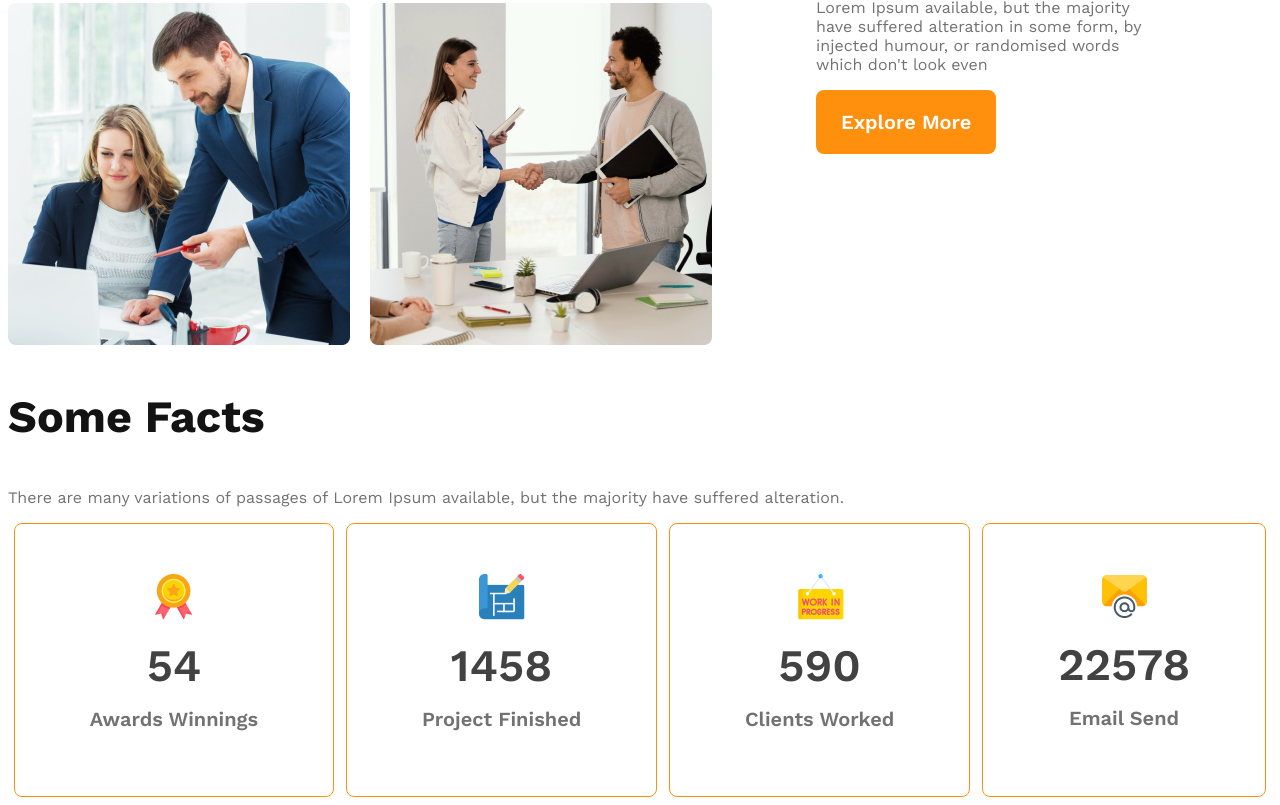
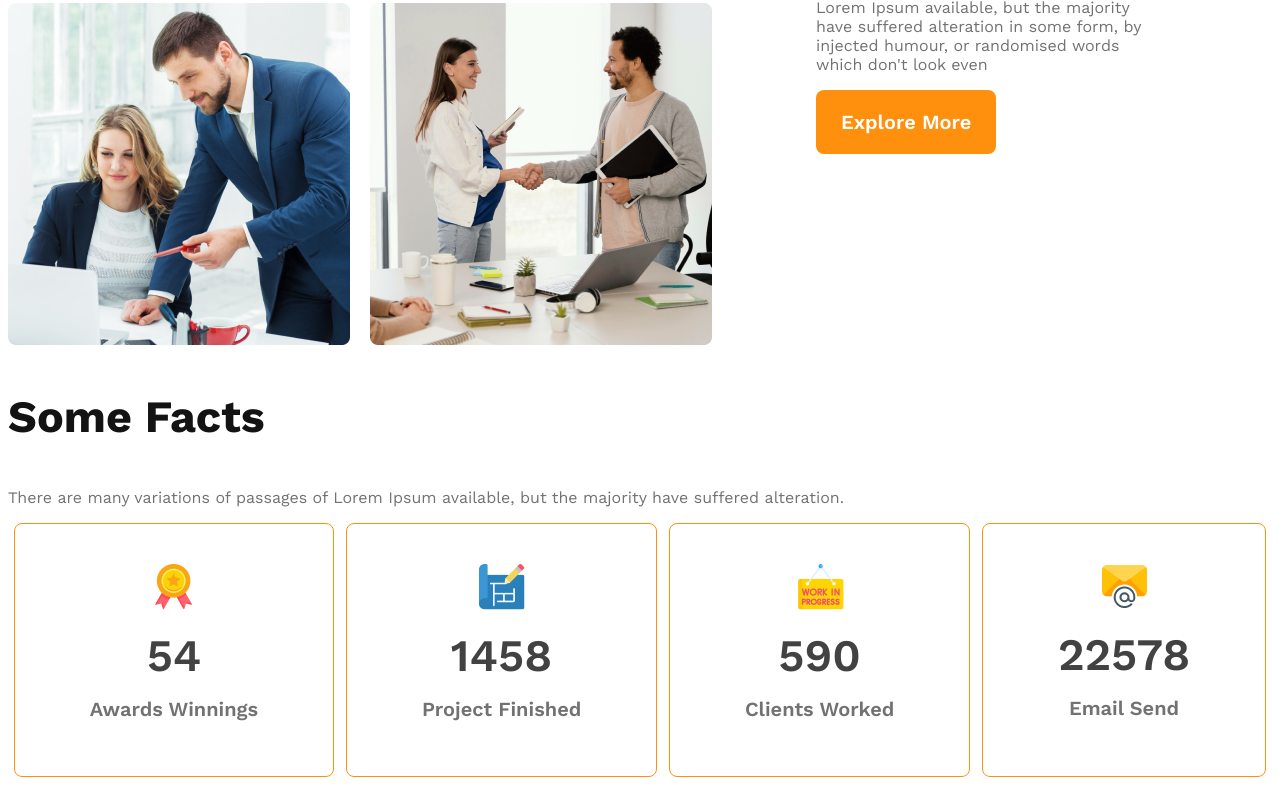
Before and after one commit to AshiqurRahman10/g3-architect-resorses, a plain HTML site: page index.html in a window 1280 px wide. Shown: the part 1459-2264 px from the top of the page. Drawn offline with nearby package versions, Linux system fonts and the light colour scheme.

Commit message:
facts edit

```diff
--- a/architect.css
+++ b/architect.css
@@ -140,7 +140,7 @@ main {
     border-radius: 8px;
     border: 1px solid #FF900E;
     text-align: center;
-    padding: 50px 60px;
+    padding: 40px 60px;
 }
 
 .facts-card-container .card-stats {
```
